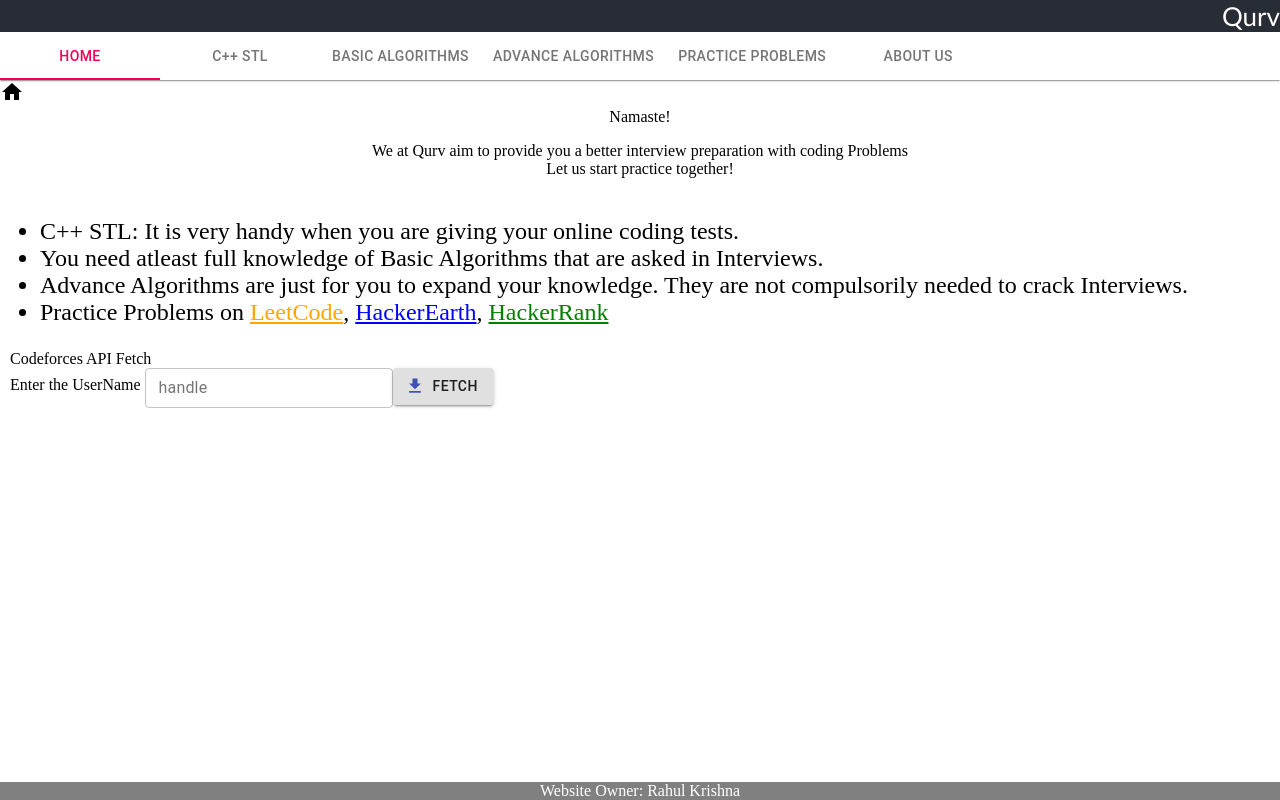
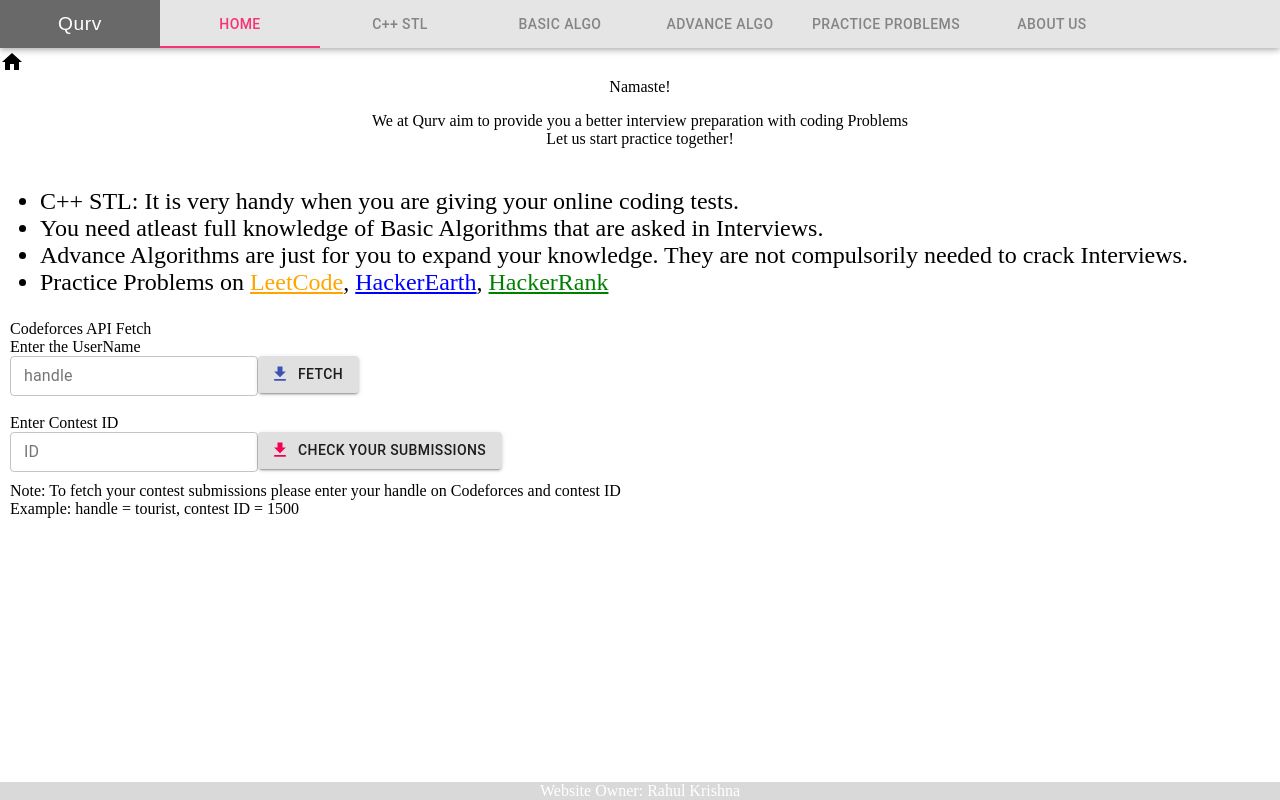
Before and after one commit to rkrishnavedic/qurv, a React (Create React App) app: page / in a window 1280 px wide. Built offline with nearby package versions, Linux system fonts and the light colour scheme.

Commit message:
Add files via upload

```diff
--- a/src/App.css
+++ b/src/App.css
@@ -39,7 +39,6 @@
 }
 
 .flex-container > div {
-  padding: 3%;
   cursor: pointer;
   flex-direction: row;
   text-shadow: 0 0 5px #a4b8cf, 0 0 10px #96b9dd, 0 0 15px #8db7e0, 0 0 20px #bbd8f5, 0 0 25px #bbd8f5, 0 0 30px #bbd8f5, 0 0 35px #bbd8f5;
@@ -50,6 +49,7 @@
   left: 0;
   bottom: 0;
   width: 100%;
+  opacity: 0.3;
   background-color: gray;
   color: white;
   text-align: center;
@@ -68,6 +68,16 @@
   color: #61dafb;
 }
 
+.transparent{
+  background:rgba(0,0,0,0.8);
+
+    filter:blur(4px);
+    -o-filter:blur(4px);
+    -ms-filter:blur(4px);
+    -moz-filter:blur(4px);
+    -webkit-filter:blur(4px);
+}
+
 @keyframes App-logo-spin {
   from {
     transform: rotate(0deg);
@@ -81,3 +91,4 @@
 @import url('https://fonts.googleapis.com/css?family=Bungee+Inline');
 @import url('https://fonts.googleapis.com/css?family=Indie+Flower');
 @import url('https://fonts.googleapis.com/css?family=Pangolin');
+@import url('https://fonts.googleapis.com/css?family=Syne+Mono');
--- a/src/App.js
+++ b/src/App.js
@@ -1,124 +1,13 @@
-import axios from 'axios';
 import React, { useState } from 'react';
 import './App.css'
-import Paper from '@material-ui/core/Paper';
+import AppBar from '@material-ui/core/AppBar';
 import Tabs from '@material-ui/core/Tabs';
 import Tab from '@material-ui/core/Tab';
-import HomeIcon from '@material-ui/icons/Home';
-import Button from '@material-ui/core/Button';
-import TextField from '@material-ui/core/TextField';
-import GetAppIcon from '@material-ui/icons/GetApp';
-
-function AboutUs(){
-  return (
-    <>
-    <div style={{ fontFamily :"Josefin Sans",textAlign: "center",paddingTop: "10%"}}>
-      We are some students who aim for helping students for coding interview preparations!
-      <p>
-        Sole purpose is to help and maintain this website.
-      </p>
-      <p>
-        Let's Crack Coding Interview Problems Together!
-      </p>
-    </div>
-
-    <div className="footer">
-      Website Owner: Rahul Krishna
-    </div>
-    </>
-  )
-}
-
-function HomePage(){
-
-  const [userName, setUserName] = useState("");
-  const [data, setData] = useState([]);
-  const [statusData, setStatusData] = useState("NAN");
-
-  function codeforcesUsrNameHandler(event){
-
-    setUserName(event.target.value)
-  }
-
-  function userNameClickHandler(){
-    if(userName === "" ) return
-    axios.get(`https://codeforces.com/api/user.info?handles=${userName}`)
-            .then( (res) =>{
-              //console.log(res.data)
-              setData(res.data.result[0])
-              setStatusData(res.data.status)
-            })
-            .catch((err)=>{
-              console.log(err)
-            })
-  }
-
-  function UserData(){
-    if( statusData !== "OK" ) return (<div></div>)
-
-    return (
-      <div style={{paddingTop:"10px",paddingLeft:"10px"}}>
-        Name: {data.firstName} {data.lastName}
-        <br/>
-        Rating: {data.rating} (maxRating : {data.maxRating})
-        <br/>
-        Rank: {data.rank} (maxRank : {data.maxRank})
-        <br/>
-        Country: {data.country},  Contribution : {data.contribution}
-        <br/>
-        Avatar: <img alt="avatarImage" src={data.avatar}></img>
-        <br/>
-        Organisation: {data.organization}
-      </div>
-    )
-  }
-
-  return (
-    <>
-    <HomeIcon/>
-    <div style={{textAlign:"center"}} className="playground">
-          Namaste!
-          <p>
-            We at Qurv aim to provide you a better interview preparation with coding Problems
-            <br/>Let us start practice together!
-          </p>
-        </div>
-
-    <div style={{fontSize: "150%",fontFamily:"Indie Flower"}}>
-      <ul>
-        <li>C++ STL: It is very handy when you are giving your online coding tests.</li>
-        <li>You need atleast full knowledge of Basic Algorithms that are asked in Interviews.</li>
-        <li>Advance Algorithms are just for you to expand your knowledge. They are not compulsorily needed to crack Interviews.</li>
-        <li>Practice Problems on <a style={{color:"orange"}} href="https://leetcode.com">LeetCode</a>, <a style={{color:"blue"}} href="https://www.hackerearth.com">HackerEarth</a>, <a style={{color:"green"}} href="https://www.hackerrank.com">HackerRank</a> </li>
-      </ul>
-    </div>
-
-    <div style={{paddingLeft:"10px", fontFamily:"Pangolin"}}>
-      Codeforces API Fetch
-
-      <br/>
-
-      Enter the UserName <TextField size="small" variant="outlined" onChange={codeforcesUsrNameHandler} label="handle"/>
+import HomePage from './data/home';
+import AboutUs from './data/aboutus';
+import CppStl from './data/cppstl';
 
 
-      <Button
-        variant="contained"
-        startIcon={<GetAppIcon color="primary"/>}
-        onClick={userNameClickHandler}
-        textColor="primary"
-      >
-        Fetch
-      </Button>
-      <UserData/>
-    </div>
-
-
-<div className="footer">
-Website Owner: Rahul Krishna
-</div>
-</>
-  )
-}
 
 function PracticePage(){
   return (
@@ -134,11 +23,14 @@
 }
 
 function Page({state}){
-  if(state === 5){
+  if(state === 6){
     return <AboutUs />
   }
-  if(state === 4){
+  if(state === 5){
     return <PracticePage />
+  }
+  if(state === 2){
+    return <CppStl />
   }
   return(
     <HomePage />
@@ -147,11 +39,7 @@
 
 function App() {
 
-  const [value, setValue] = useState(0)
-
-  function cppOnClick(){
-    window.open("https://www.geeksforgeeks.org/cpp-stl-tutorial/")
-  }
+  const [value, setValue] = useState(1)
 
   function basicAlgoClick(){
     window.open("https://www.youtube.com/watch?v=KEEKn7Me-ms&list=PLI1t_8YX-ApvMthLj56t1Rf-Buio5Y8KL")
@@ -162,30 +50,34 @@
   }
 
   function handleTab(event, newValue){
-    if(newValue === 1) cppOnClick()
-    if(newValue === 2) basicAlgoClick()
-    if(newValue === 3) advanceAlgoClick()
+    //if(newValue === 1) cppOnClick()
+    if(newValue === 3) basicAlgoClick()
+    if(newValue === 4) advanceAlgoClick()
       setValue(newValue);
   }
 
   return (
    <>
-      <div style={{align:'center'}} className="App-header">
-        Qurv
-      </div>
-      <Paper square>
-      <Tabs value={value} onChange={handleTab} indicatorColor="secondary" textColor="secondary">
-      <Tab id="home" label="Home"/>
+   <div>
+      <AppBar style={{opacity: 0.8, background:"#dfdfdf", backdropFilter: "blur(4px)"}}>
+      <Tabs style={{}} value={value} onChange={handleTab} indicatorColor="secondary" textColor="secondary">
+          <Tab label="Qurv" style={{background:"#444444",color:"white", fontSize:"120%",fontFamily:"sans-serif", textTransform:"none"}} disabled/>
+
+          <Tab id="home" label="Home"/>
           <Tab id="cstl" label="C++ STL"/>
-          <Tab id="balgo" label="Basic Algorithms"/>
-          <Tab id="aalog" label="Advance Algorithms"/>
+          <Tab id="balgo" label="Basic Algo"/>
+          <Tab id="aalog" label="Advance Algo"/>
           <Tab id="pp" label="Practice Problems"/>
           <Tab id="au" label="About us"/>
+
       </Tabs>
-      </Paper>
+      </AppBar>
+      </div>
 
+      <div style={{paddingBottom:"50px", paddingTop:"50px"}}>
       <Page state={value} />
 
+      </div>
    </>
   );
 }
```
